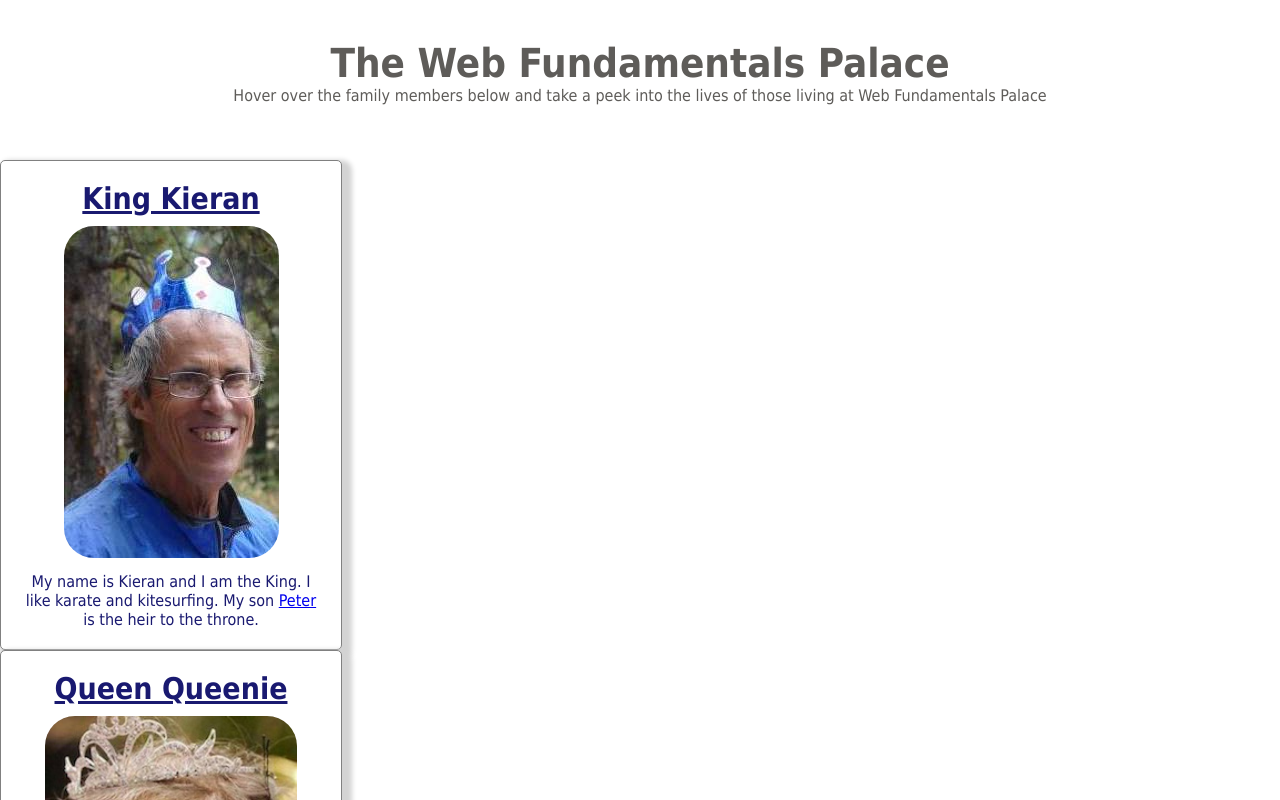
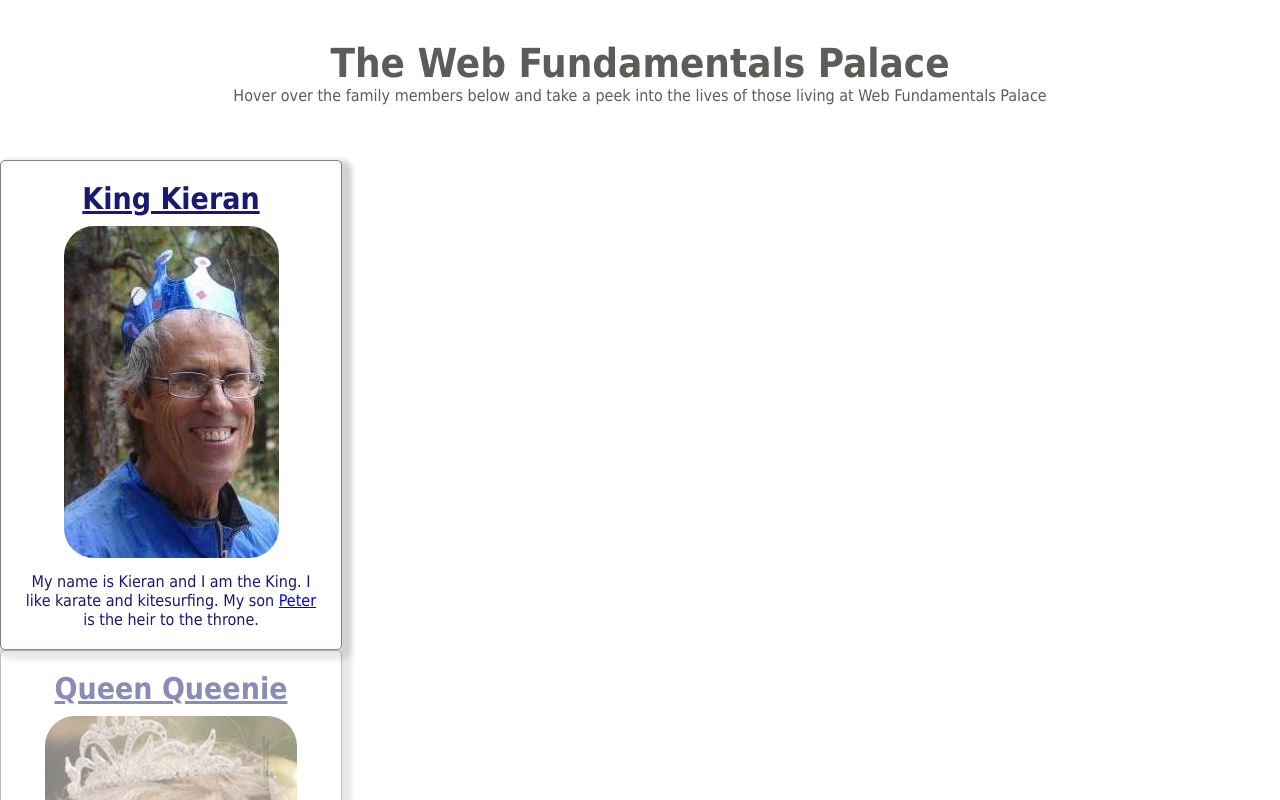
Before and after one commit to clee937/web-fundamentals, a plain HTML site: page index.html in a window 1280 px wide. In both pictures the pointer is over the element 171 px from the left and 405 px from the top of the page. Shown: the top 800 px of the page. Drawn offline with Linux system fonts and the light colour scheme.

Commit message:
added hover effect to the cards and Penelope's list

```diff
--- a/styles.css
+++ b/styles.css
@@ -31,6 +31,12 @@ header h1 {
   background-color: white;
   color: midnightblue;
   box-shadow: 5px 5px 5px 5px lightgray;
+  opacity: 0.5;
+  transition: opacity 0.3s ease;
+}
+
+.card:hover {
+  opacity: 1;
 }
 
 .card img {
@@ -48,6 +54,10 @@ h2, h3, h4, h5, h6 {
   list-style-type: none;
 }
 
+li:hover {
+  color: #1182EB;
+}
+
 span {
   font-size: 1.5em;
   color: #B48CE0;
```
